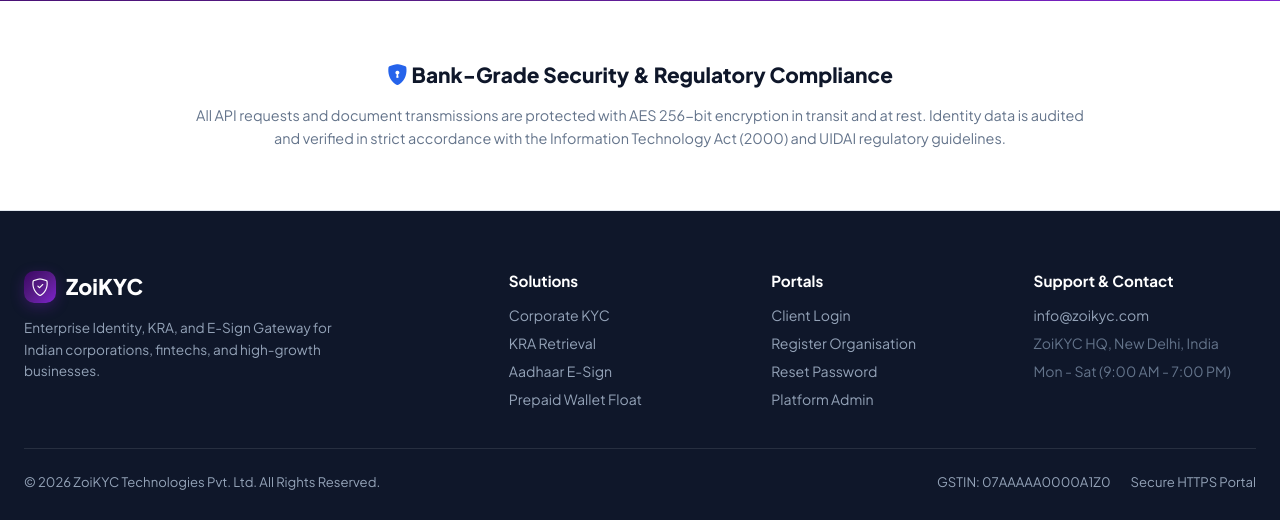
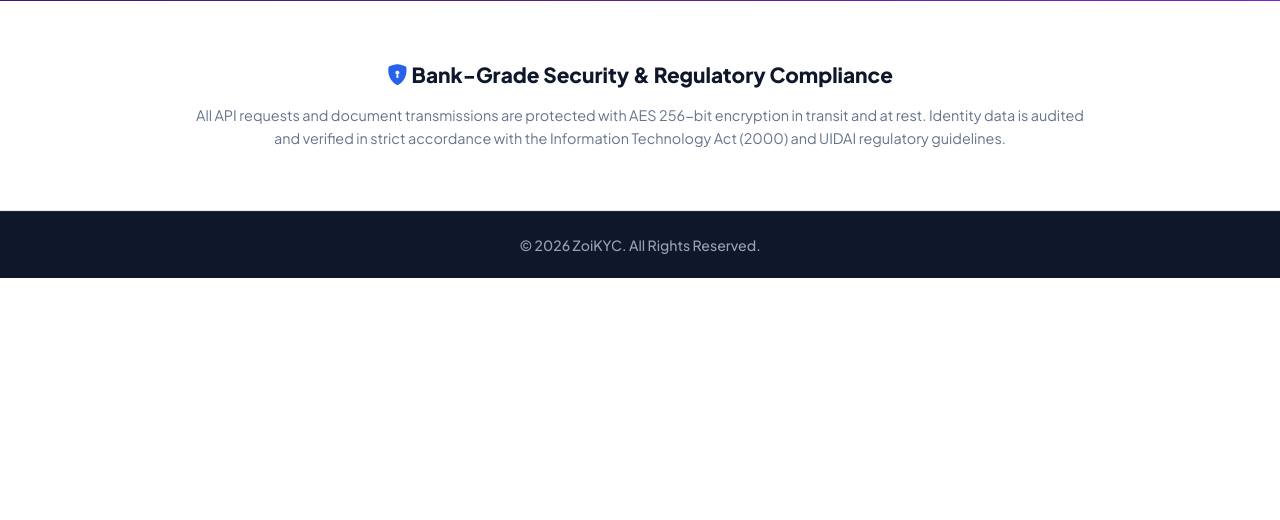
Before and after one commit to vijayvaishnav1011/zoikyc, a Flask app: page / in a window 1280 px wide. Shown: the part 2919-3439 px from the top of the page. After the commit the page ends 3197 px from the top, so only its background shows below. Run offline with Flask 3, Linux system fonts and the light colour scheme.

Commit message:
Simplify landing page footer to only show copyright notice

```diff
--- a/app/templates/landing.html
+++ b/app/templates/landing.html
@@ -509,66 +509,11 @@
     .landing-footer {
       background: #0f172a;
       color: #94a3b8;
-      padding: 60px 24px 30px;
+      padding: 24px 20px;
+      text-align: center;
       font-size: 0.88rem;
-    }
-
-    .footer-container {
-      max-width: 1240px;
-      margin: 0 auto;
-      display: grid;
-      grid-template-columns: 2fr 1fr 1fr 1fr;
-      gap: 40px;
-      margin-bottom: 40px;
-    }
-
-    @media (max-width: 768px) {
-      .footer-container {
-        grid-template-columns: 1fr 1fr;
-      }
-    }
-
-    @media (max-width: 500px) {
-      .footer-container {
-        grid-template-columns: 1fr;
-      }
-    }
-
-    .footer-col h4 {
-      color: #ffffff;
-      font-size: 0.95rem;
-      font-weight: 700;
-      margin-bottom: 16px;
-    }
-
-    .footer-col ul {
-      list-style: none;
-      display: flex;
-      flex-direction: column;
-      gap: 10px;
-    }
-
-    .footer-col ul a {
-      color: #94a3b8;
-      text-decoration: none;
-      transition: var(--transition);
-    }
-
-    .footer-col ul a:hover {
-      color: #ffffff;
-    }
-
-    .footer-bottom {
-      max-width: 1240px;
-      margin: 0 auto;
-      padding-top: 24px;
-      border-top: 1px solid rgba(255, 255, 255, 0.1);
-      display: flex;
-      justify-content: space-between;
-      align-items: center;
-      flex-wrap: wrap;
-      gap: 16px;
-      font-size: 0.82rem;
+      font-weight: 500;
+      border-top: 1px solid rgba(255, 255, 255, 0.08);
     }
   </style>
 </head>
@@ -896,58 +841,7 @@
 
   <!-- Footer -->
   <footer class="landing-footer">
-    <div class="footer-container">
-
-      <div class="footer-col">
-        <div style="display: flex; align-items: center; gap: 10px; font-size: 1.35rem; font-weight: 800; color: #ffffff; margin-bottom: 14px;">
-          <div class="landing-brand-icon" style="width: 32px; height: 32px; font-size: 1.1rem;">
-            <i class="bi bi-shield-check"></i>
-          </div>
-          ZoiKYC
-        </div>
-        <p style="line-height: 1.6; max-width: 320px; font-size: 0.85rem;">
-          Enterprise Identity, KRA, and E-Sign Gateway for Indian corporations, fintechs, and high-growth businesses.
-        </p>
-      </div>
-
-      <div class="footer-col">
-        <h4>Solutions</h4>
-        <ul>
-          <li><a href="#features">Corporate KYC</a></li>
-          <li><a href="#features">KRA Retrieval</a></li>
-          <li><a href="#features">Aadhaar E-Sign</a></li>
-          <li><a href="#features">Prepaid Wallet Float</a></li>
-        </ul>
-      </div>
-
-      <div class="footer-col">
-        <h4>Portals</h4>
-        <ul>
-          <li><a href="{{ url_for('auth.login') }}">Client Login</a></li>
-          <li><a href="{{ url_for('auth.register') }}">Register Organisation</a></li>
-          <li><a href="{{ url_for('auth.forgot_password') }}">Reset Password</a></li>
-          <li><a href="{{ url_for('admin.index') }}">Platform Admin</a></li>
-        </ul>
-      </div>
-
-      <div class="footer-col">
-        <h4>Support & Contact</h4>
-        <ul>
-          <li><a href="mailto:info@zoikyc.com">info@zoikyc.com</a></li>
-          <li><span style="color: #64748b;">ZoiKYC HQ, New Delhi, India</span></li>
-          <li><span style="color: #64748b;">Mon - Sat (9:00 AM - 7:00 PM)</span></li>
-        </ul>
-      </div>
-
-    </div>
-
-    <div class="footer-bottom">
-      <div>&copy; 2026 ZoiKYC Technologies Pvt. Ltd. All Rights Reserved.</div>
-      <div style="display: flex; gap: 20px;">
-        <span>GSTIN: 07AAAAA0000A1Z0</span>
-        <span>Secure HTTPS Portal</span>
-      </div>
-    </div>
+    <div>&copy; 2026 ZoiKYC. All Rights Reserved.</div>
   </footer>
 
 </body>
```
